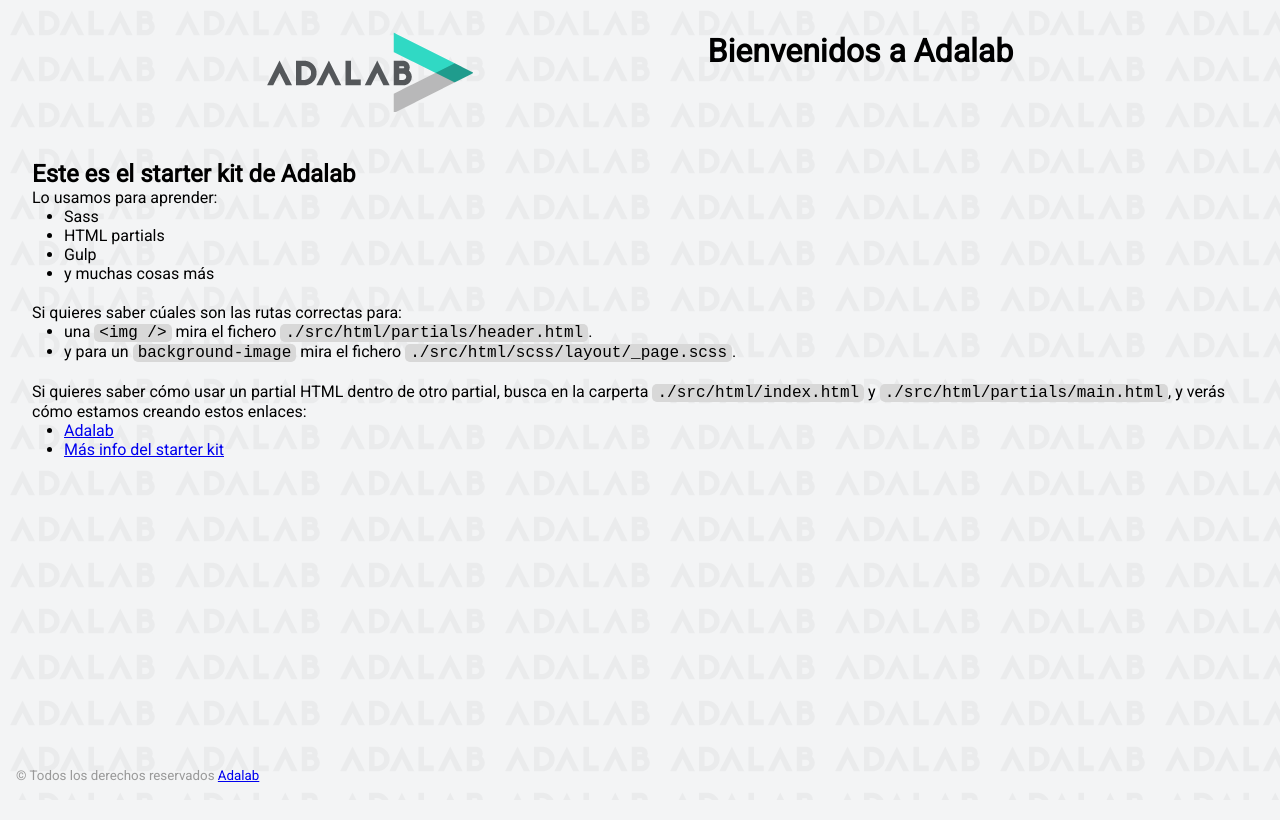
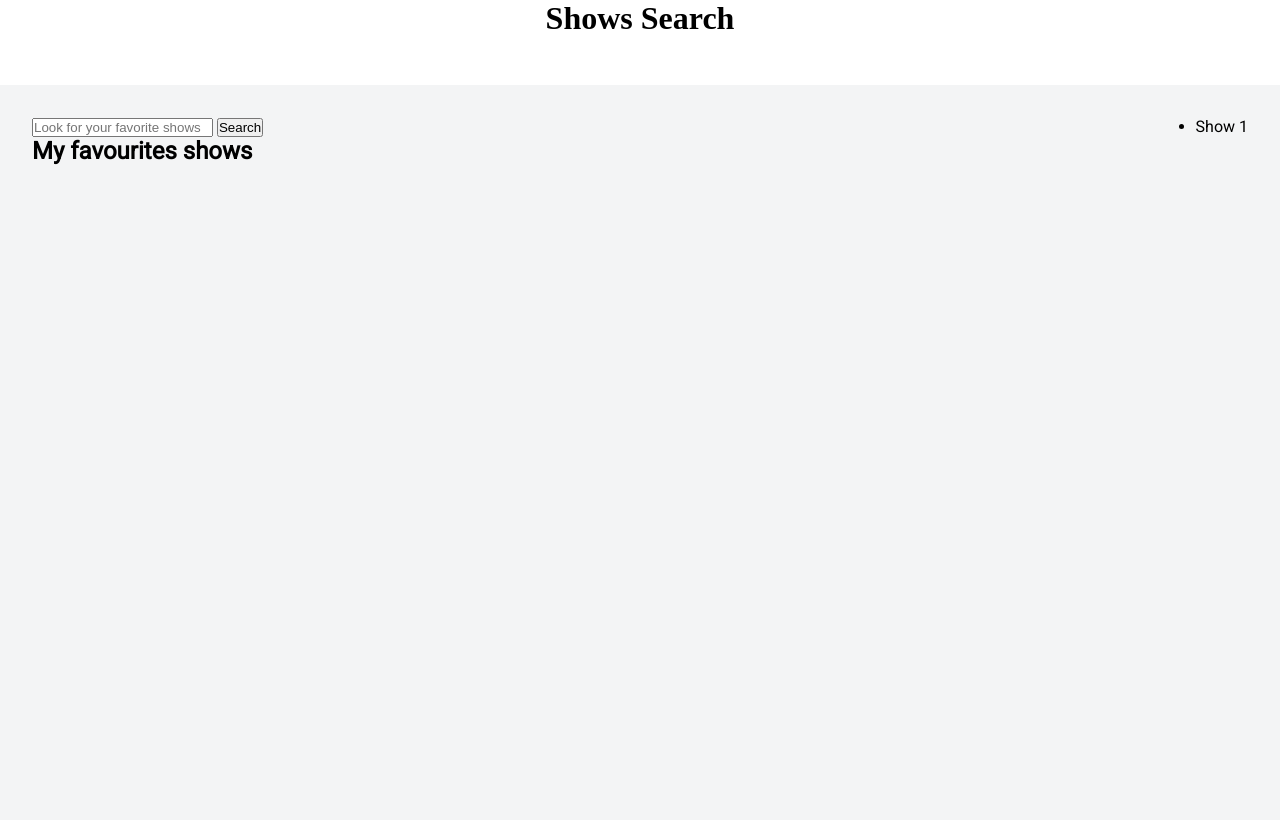
Before and after one commit to Adalab/modulo-2-evaluacion-final-PatriciaLoboTejedor, a website: page docs/index.html in a window 1280 px wide. Drawn offline with Linux system fonts and the light colour scheme.

Commit message:
add first commit of docs folders

```diff
--- a/docs/assets/css/main.css
+++ b/docs/assets/css/main.css
@@ -1 +1 @@
-*{box-sizing:border-box;margin:0;padding:0}.code{font-size:16px;background:#d8d8d8;padding:0 5px;border-radius:5px}.link__adalab:hover{background-color:#099d8d;color:#fff}.link__github:hover{background-color:#CCC;color:#000}body{padding:2rem;height:100vh;background-image:url("../images/bg-adalab.png");background-color:#f3f4f5;font-family:"Roboto",sans-serif}.page__header{display:flex;justify-content:space-evenly;margin-bottom:3rem}.page__footer{position:fixed;left:0;bottom:0;width:100vw;padding:1rem;color:#999}.main__list{padding-left:2rem;padding-bottom:20px}
+*{box-sizing:border-box;margin:0;padding:0}.header{display:flex;justify-content:space-evenly;margin-bottom:3rem}.main{padding:2rem;height:100vh;background-color:#f3f4f5;font-family:"Roboto",sans-serif;display:flex;justify-content:space-between}.footer{position:fixed;left:0;bottom:0;width:100vw;padding:1rem;color:#999}
--- a/docs/index.html
+++ b/docs/index.html
@@ -3,66 +3,44 @@
   <head>
     <meta charset="UTF-8" />
     <meta name="viewport" content="width=device-width, initial-scale=1" />
-    <title>Adalab Web Starter Kit</title>
-    <link href="https://fonts.googleapis.com/css?family=Roboto&display=swap" rel="stylesheet" />
+    <title>Buscador de Series</title>
+    <link
+      href="https://fonts.googleapis.com/css?family=Roboto&display=swap"
+      rel="stylesheet"
+    />
     <link rel="stylesheet" href="./assets/css/main.css" />
-    <link rel="icon" href="./assets/images/favicon.png" />
+    <link rel="icon" href="" />
   </head>
-
   <body>
-    <div class="page">
-      <header class="page__header">
-        <img src="./assets/images/logo-adalab.png" alt="Adalab">
-        <h1>Bienvenidos a Adalab</h1>
-      </header>
-
-      <main class="page__main">
-        <h2>Este es el starter kit de Adalab</h2>
-        <p>Lo usamos para aprender:</p>
-        <ul class="main__list">
-          <li>Sass</li>
-          <li>HTML partials</li>
-          <li>Gulp</li>
-          <li>y muchas cosas más</li>
+    <header class="header">
+      <h1>Shows Search</h1>
+    </header>
+    <main class="main">
+      <section class="main__search">
+        <form class="main__search_form" action="#">
+          <input
+            class="main__search_form-inputText"
+            type="text"
+            value=""
+            placeholder="Look for your favorite shows"
+          />
+          <input
+            class="main__search_form-inputButton"
+            type="button"
+            value="Search"
+          />
+        </form>
+        <article class="main__search_favourites">
+          <h2>My favourites shows</h2>
+        </article>
+      </section>
+      <section class="main__shows">
+        <ul class="main__shows_list">
+          <li>Show 1</li>
         </ul>
-        <p>Si quieres saber cúales son las rutas correctas para:</p>
-        <ul class="main__list">
-          <li>
-            una <code class="code">&lt;img /&gt;</code> mira el fichero
-            <code class="code">./src/html/partials/header.html</code>.
-          </li>
-          <li>
-            y para un <code class="code">background-image</code> mira el fichero
-            <code class="code">./src/html/scss/layout/_page.scss</code>.
-          </li>
-        </ul>
-        <p>
-          Si quieres saber cómo usar un partial HTML dentro de otro partial, busca en la carperta
-          <code class="code">./src/html/index.html</code> y
-          <code class="code">./src/html/partials/main.html</code>, y verás cómo estamos creando estos
-          enlaces:
-        </p>
-        <ul class="main__list">
-          <li>
-            <a class="link__adalab" href="https://adalab.es">Adalab</a>
-
-          </li>
-          <li>
-            <a class="" href="./more-info.html">Más info del starter kit</a>
-
-          </li>
-        </ul>
-      </main>
-
-      <footer class="page__footer">
-        <small>
-          &copy; Todos los derechos reservados
-          <a class="link__adalab" href="https://adalab.es">Adalab</a>
-
-        </small>
-      </footer>
-
-    </div>
+      </section>
+    </main>
+    <footer class="footer"></footer>
     <script src="./assets/js/main.js"></script>
   </body>
 </html>
```
Also changed, not shown: docs/more-info.html (deleted, +0 -37 lines), docs/assets/images/bg-adalab.png (deleted), docs/assets/images/favicon.png (deleted), docs/assets/images/logo-adalab.png (deleted).
